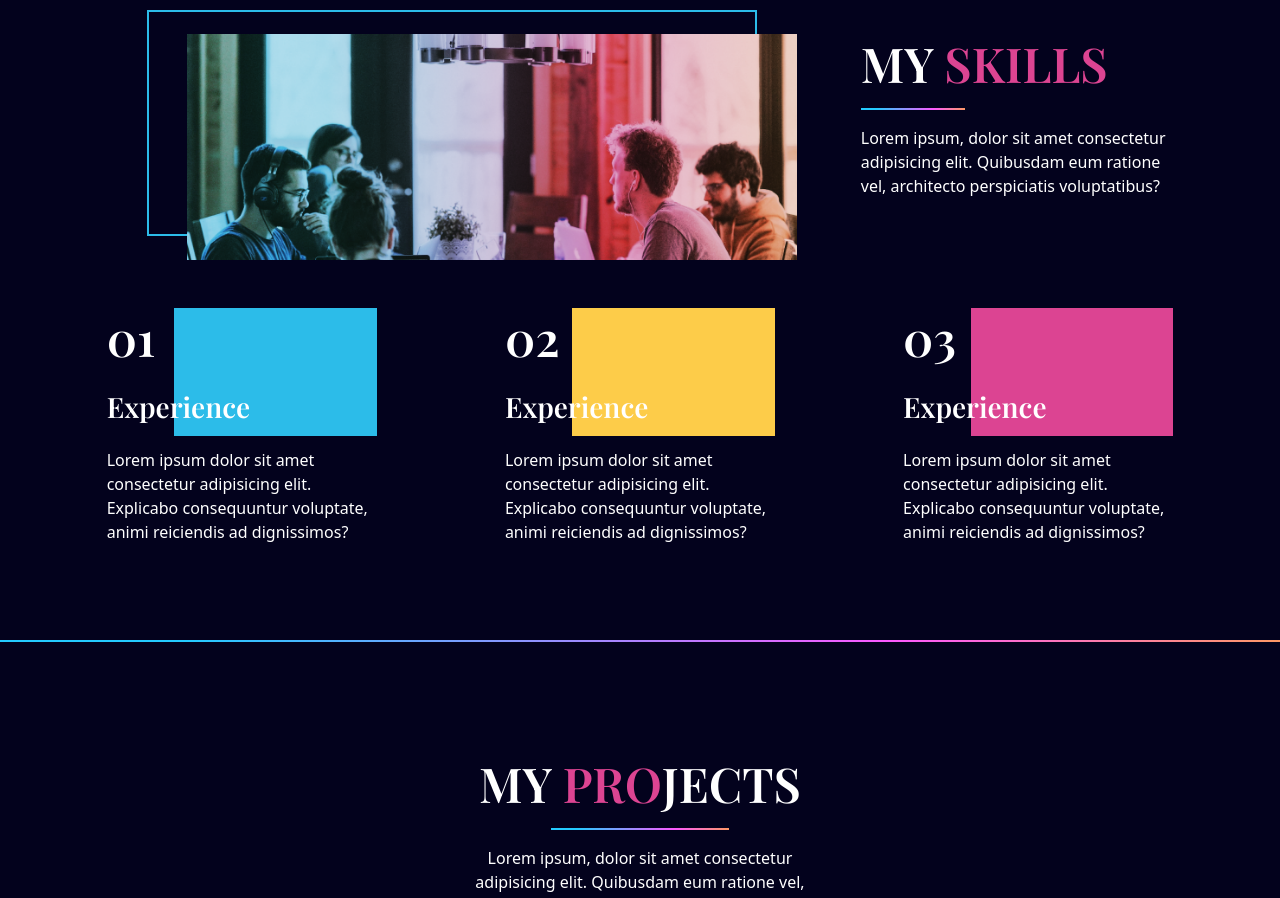
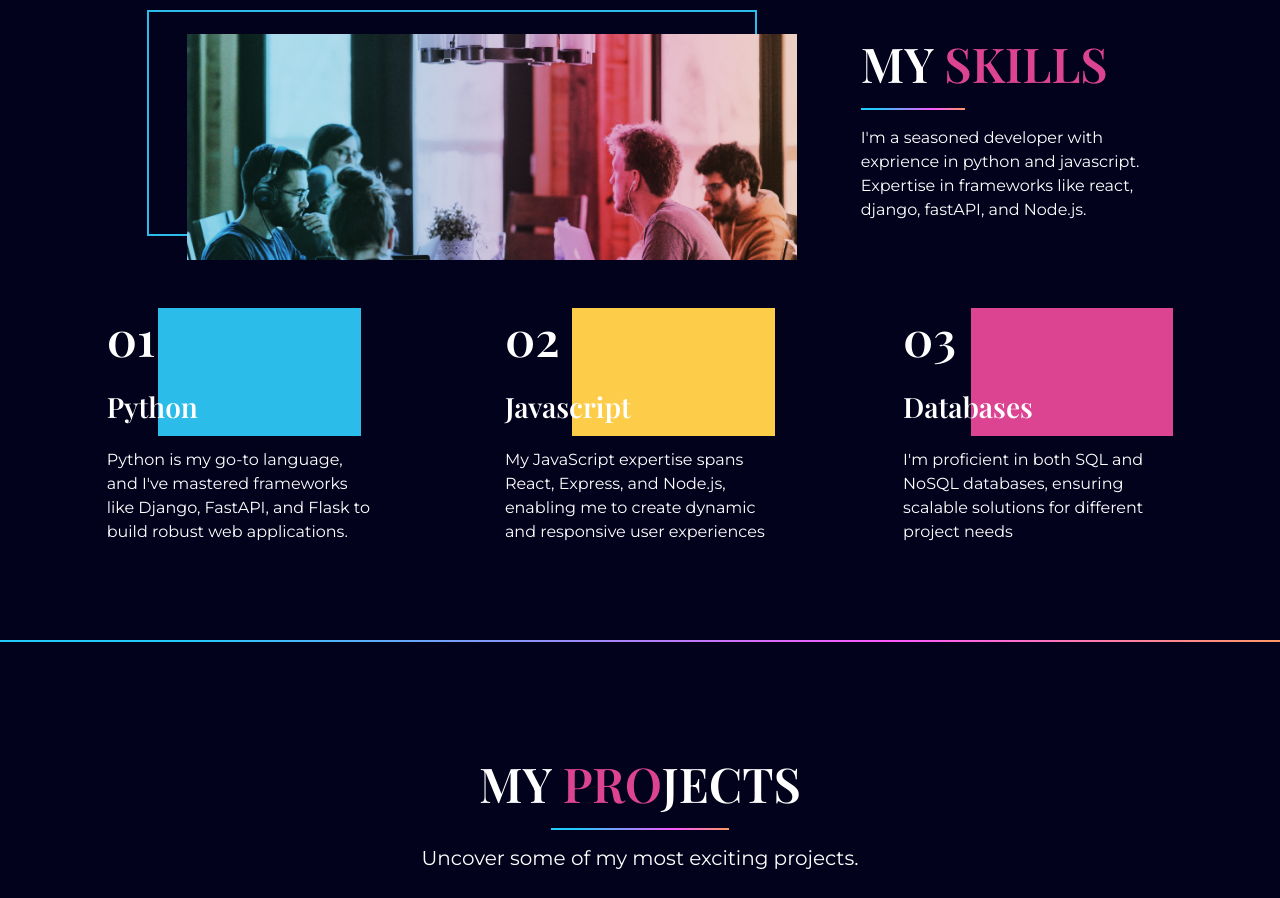
Before and after one commit to Earnstein/Portfolio, a React (Vite) app: page / in a window 1280 px wide. Shown: the part 960-1858 px from the top of the page. Built offline with nearby package versions, Linux system fonts and the light colour scheme; a web font is replaced by a local one.

Commit message:
removed filler texts

```diff
--- a/src/components/ContactForm.jsx
+++ b/src/components/ContactForm.jsx
@@ -66,6 +66,8 @@ const ContactForm = () => {
           onBlur={handleBlur}
          />
           {touched.message && <div className="col-span-6 text-red text-sm font-palanquin">{errors.message}</div>}
+          <button
+          className="bg-red px-4 py-2" type="submit">Done</button>
         </form>
 
       )}
--- a/src/constants/index.js
+++ b/src/constants/index.js
@@ -16,8 +16,13 @@ export  const navLinks = [
 
 
 export const projects = [
-  { title: "Project 1", image: project1},
-  { title: "Project 2", image: project2},
-  { title: "Project 3",image: project3},
-  { title: "Project 4", image:project4},
+  { title: "Earneats", image: project1},
+  { title: "Naomi", image: project2},
+  { title: "Zestpay",image: project3},
+  { title: "e-GPT", image:project4},
+  // { title: "Zestpay", image: project3, description: "A fintech application created with django"},
+  // { title: "Hoobank", image:project4, description: "Mordern bank app web interface with react"},
+  // { title: "Naomi", image: project1, description: "A virtual assistance created with react openAI and fastAPI "},
+  // { title: "Earneats", image: project2, description: "Online food market made with django"},
+  // { title: "Socialpedia", image: project3, description: "A mordern social media platform"},
 ];
--- a/src/scenes/Contact.jsx
+++ b/src/scenes/Contact.jsx
@@ -15,11 +15,11 @@ const Contact = () => {
             <motion.div
               initial="hidden"
               whileInView="visible"
-              viewport={{ once: true, amount: 0.5 }}
+              viewport={{ once: false, amount: 0.5 }}
               transition={{ duration: 1, delay: 0.2 }}
               variants={{
-                hidden: { opacity: 0, x: -50 },
-                visible: { opacity: 1, x: 0 },
+                hidden: { opacity: 0, y: 50 },
+                visible: { opacity: 1, y: 0 },
               }}
               className="relative z-0 ml-20 before:absolute
            before:mt-4 before:-top-10 before:-left-10
@@ -41,11 +41,11 @@ const Contact = () => {
           <motion.div
             initial="hidden"
             whileInView="visible"
-            viewport={{ once: true, amount: 0.5 }}
+            viewport={{ once: false, amount: 0.5 }}
             transition={{ duration: 1 }}
             variants={{
-              hidden: { opacity: 0, x: 50 },
-              visible: { opacity: 1, x: 0 },
+              hidden: { opacity: 0, y: 50 },
+              visible: { opacity: 1, y: 0 },
             }}
           >
             <p
--- a/src/scenes/Landing.jsx
+++ b/src/scenes/Landing.jsx
@@ -65,8 +65,8 @@ const Landing = ({ setSelectedPage }) => {
               Bakare
             </span>
           </h1>
-          <p className="text-xl sm:text-2xl mt-4 mb-8 text-center md:text-start font-montserrat">
-            Full Stack <span className="text-gradient-rainblue">Developer</span>
+          <p className="text-xl mt-6 mb-8 text-center md:text-start font-montserrat">
+           A Full Stack Developer
           </p>
         </motion.div>
 
--- a/src/scenes/MySkills.jsx
+++ b/src/scenes/MySkills.jsx
@@ -32,9 +32,8 @@ const MySkills = () => {
           <LineGradient
             width="w-1/3"
           />
-          <p className="mt-4 max-w-sm">
-            Lorem ipsum, dolor sit amet consectetur adipisicing elit. Quibusdam
-            eum ratione vel, architecto perspiciatis voluptatibus?
+          <p className="mt-4 max-w-sm font-montserrat">
+          I&apos;m a seasoned developer with exprience in python and javascript. Expertise in frameworks like react, django, fastAPI, and Node.js.
           </p>
         </motion.div>
 
@@ -78,21 +77,20 @@ const MySkills = () => {
           }}
         >
           <div className="relative z-10">
-            <h2 className="title">01</h2>
+            <h2 className="title ">01</h2>
             <p
               className="font-semibold
                     font-playfair text-3xl mt-4"
             >
-              Experience
+              Python
             </p>
             <div
               className="w-1/2 md:w-3/4 h-32 bg-blue
-                absolute right-0 top-0 z-[-1]"
+                absolute right-4 top-0 z-[-1]"
             />
 
-            <p className="max-w-sm mt-4">
-              Lorem ipsum dolor sit amet consectetur adipisicing elit. Explicabo
-              consequuntur voluptate, animi reiciendis ad dignissimos?
+            <p className="max-w-sm mt-4 font-montserrat">
+            Python is my go-to language, and I&apos;ve mastered frameworks like Django, FastAPI, and Flask to build robust web applications.
             </p>
           </div>
         </motion.div>
@@ -115,15 +113,14 @@ const MySkills = () => {
               className="font-semibold
                     font-playfair text-3xl mt-4"
             >
-              Experience
+              Javascript
             </p>
             <div
               className="w-1/2 md:w-3/4 h-32 bg-yellow
                 absolute right-0 top-0 z-[-1]"
             />
-            <p className="max-w-sm mt-4">
-              Lorem ipsum dolor sit amet consectetur adipisicing elit. Explicabo
-              consequuntur voluptate, animi reiciendis ad dignissimos?
+            <p className="max-w-sm mt-4 font-montserrat">
+            My JavaScript expertise spans React, Express, and Node.js, enabling me to create dynamic and responsive user experiences
             </p>
           </div>
         </motion.div>
@@ -146,16 +143,15 @@ const MySkills = () => {
               className="font-semibold
                     font-playfair text-3xl mt-4"
             >
-              Experience
+              Databases
             </p>
             <div
               className="w-1/2 md:w-3/4 h-32 bg-red
                 absolute right-0 top-0 z-[-1]"
             />
 
-            <p className="max-w-sm mt-4">
-              Lorem ipsum dolor sit amet consectetur adipisicing elit. Explicabo
-              consequuntur voluptate, animi reiciendis ad dignissimos?
+            <p className="max-w-sm mt-4 font-montserrat">
+            I&apos;m proficient in both SQL and NoSQL databases, ensuring scalable solutions for different project needs
             </p>
           </div>
         </motion.div>
--- a/src/scenes/Projects.jsx
+++ b/src/scenes/Projects.jsx
@@ -18,7 +18,7 @@ const projectVariants = {
 
 const Project = ({ title, image }) => {
   return (
-    <motion.div variants={projectVariants} className="relative mb-1 sm:mb-0">
+    <motion.div variants={projectVariants} className="relative mb-1 sm:mb-0 ">
       <div
         className="absolute inset-0 h-full w-full opacity-0
              hover:opacity-90 transition-all duration-500 ease-linear bg-grey
@@ -28,7 +28,7 @@ const Project = ({ title, image }) => {
       >
         <h2 className="title text-black font-playfair"> {title}</h2>
         <p className="mt-2 text-black  text-center">
-          Lorem ipsum dolor sit amet consectetu
+          stack - React, tailwind, express , mongodb
         </p>
       </div>
       <img src={image} alt={title} className="w-full h-full object-cover" />
@@ -60,9 +60,8 @@ const Projects = () => {
             width="w-4/5 md:w-1/3"
             styles="transition-all duration-500 hover:w-[40%]"
           />
-          <p className="text-center max-w-sm">
-            Lorem ipsum, dolor sit amet consectetur adipisicing elit. Quibusdam
-            eum ratione vel, architecto perspiciatis voluptatibus?
+          <p className="text-center max-w-xl font-montserrat text-sm sm:text-xl">
+            Uncover some of my most exciting projects.
           </p>
         </div>
       </motion.div>
```
